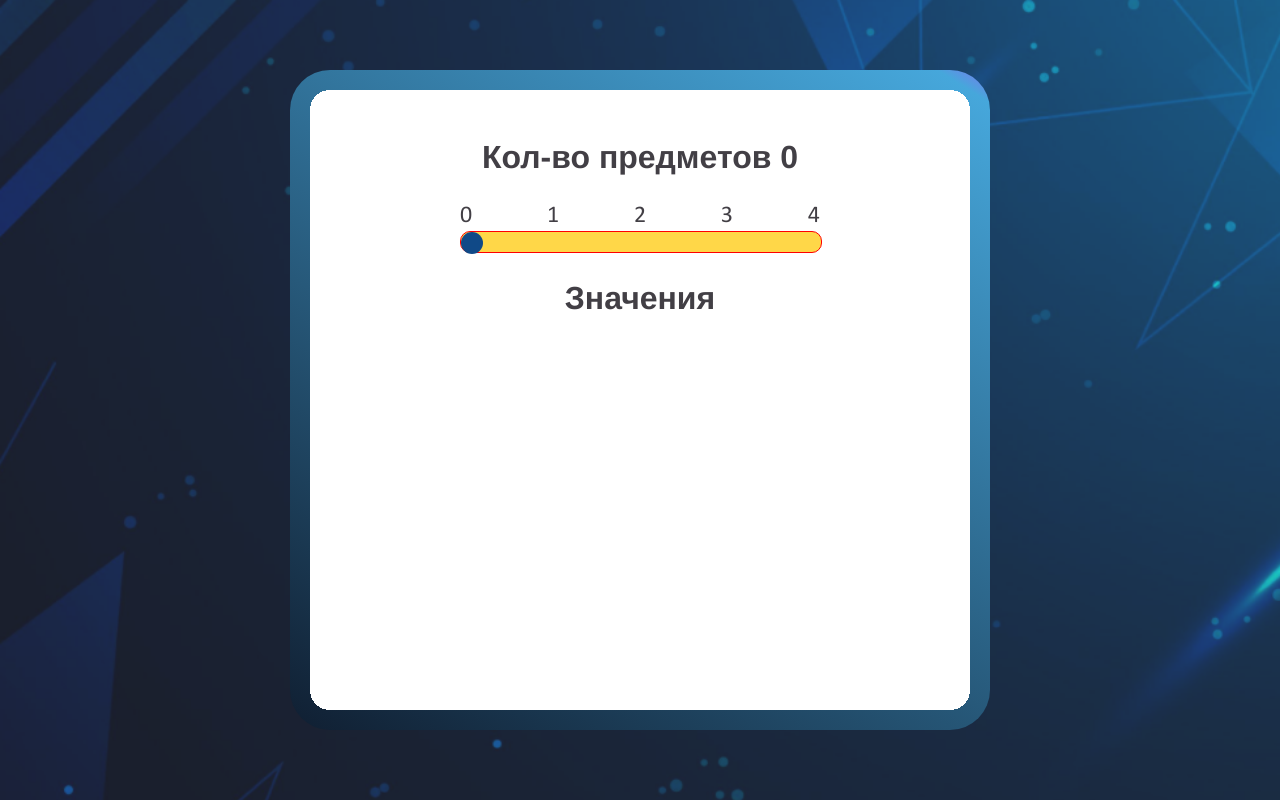
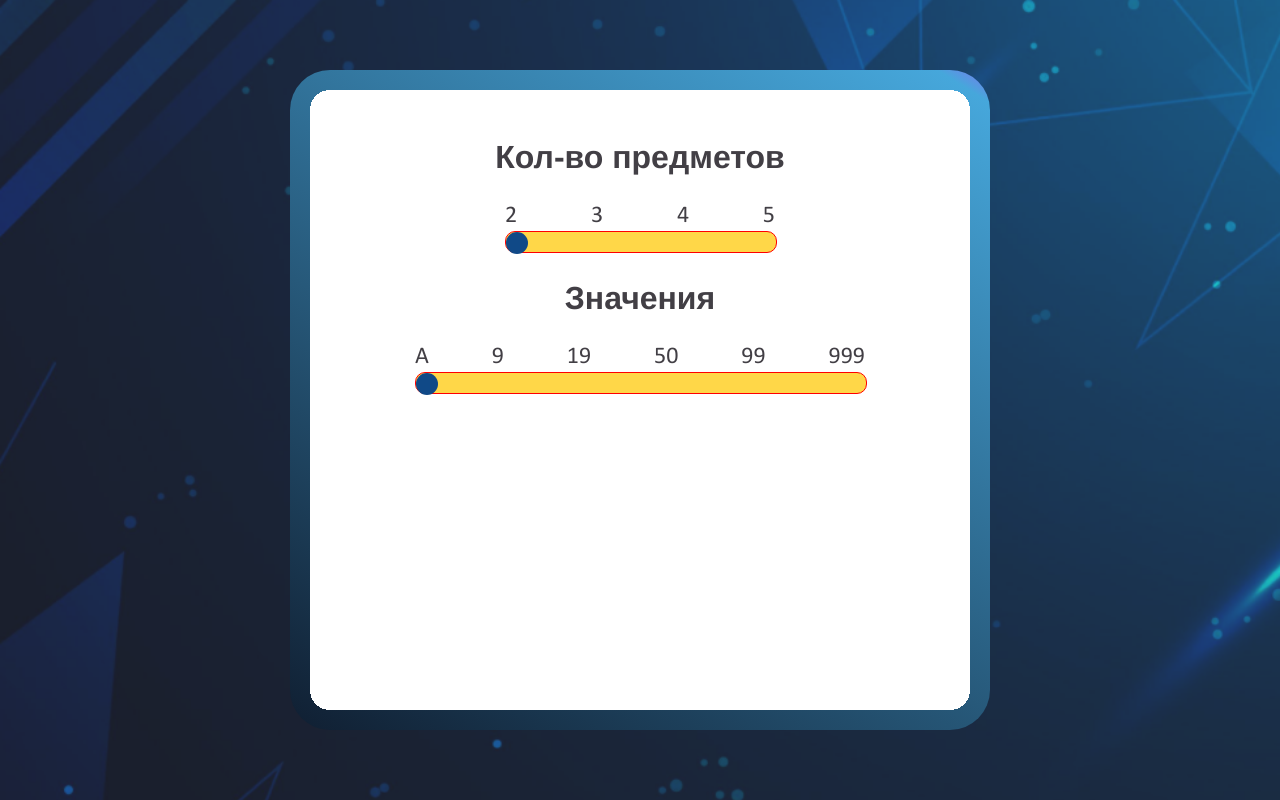
Before and after one commit to Xuchaku/game-react, a React (Create React App) app: page / in a window 1280 px wide. Built offline with nearby package versions, Linux system fonts and the light colour scheme.

Commit message:
need fix handlersRange

```diff
--- a/src/components/Range/Range.tsx
+++ b/src/components/Range/Range.tsx
@@ -1,65 +1,76 @@
-import React, { FC, forwardRef, useEffect } from "react";
+import React, { FC, useEffect } from "react";
+import { INTERVAL_WIDTH, SLIDER_WIDTH } from "../../constants/const";
 import "./Range.scss";
 
 type RangePropsType = {
-  values: (string | number)[];
-  ref1: React.RefObject<HTMLDivElement>;
-  ref2: React.RefObject<HTMLDivElement>;
-  readyCount: boolean;
-  setReadyCount: React.Dispatch<React.SetStateAction<boolean>>;
-  setter: React.Dispatch<React.SetStateAction<number | string>>;
+  variants: (string | number)[];
+  sliderRef: React.RefObject<HTMLDivElement>;
+  containerSliderRef: React.RefObject<HTMLDivElement>;
+  isReadyVariant: boolean;
+  setIsReadyVariant: React.Dispatch<React.SetStateAction<boolean>>;
+  setVariant: React.Dispatch<React.SetStateAction<number | string>>;
+  setRange: React.Dispatch<React.SetStateAction<HTMLDivElement | null>>;
 };
 
 const Range: FC<RangePropsType> = ({
-  values,
-  ref1,
-  ref2,
-  readyCount,
-  setReadyCount,
-  setter,
+  variants,
+  sliderRef,
+  containerSliderRef,
+  isReadyVariant,
+  setIsReadyVariant,
+  setVariant,
+  setRange,
 }) => {
-  const style = { width: (values.length - 1) * 90 };
-  console.log(style);
+  const style = { width: (variants.length - 1) * INTERVAL_WIDTH };
+
   useEffect(() => {
-    if (readyCount) {
-      if (ref1.current) {
-        const x = parseInt(ref1.current.style.left);
+    if (isReadyVariant) {
+      if (sliderRef.current) {
+        const x = parseInt(sliderRef.current.style.left);
+        const position = Math.round(x / INTERVAL_WIDTH);
+        let offset = 0;
 
-        const position = Math.round(x / 90);
-        let offset = 0;
-        if (position > 0 && position < values.length - 1) {
-          offset = 11;
-        } else if (position == values.length - 1) {
-          offset = 22;
+        if (position > 0 && position < variants.length - 1) {
+          offset = SLIDER_WIDTH / 2;
+        } else if (position == variants.length - 1) {
+          offset = SLIDER_WIDTH;
         }
-        ref1.current.style.left = `${position * 90 - offset}px`;
-        setter(values[position]);
-        setReadyCount(false);
+
+        sliderRef.current.style.left = `${
+          position * INTERVAL_WIDTH - offset
+        }px`;
+        setVariant(variants[position]);
+        setIsReadyVariant(false);
       }
     }
-  }, [readyCount]);
+  }, [isReadyVariant]);
+
   useEffect(() => {
-    console.log("her");
-    if (ref2 && ref2.current) {
-      const { x } = ref2.current?.getBoundingClientRect();
-      ref2.current?.setAttribute("leftEdge", `${x}`);
+    if (containerSliderRef && containerSliderRef.current) {
+      const { x } = containerSliderRef.current?.getBoundingClientRect();
+      containerSliderRef.current?.setAttribute("leftEdge", `${x}`);
     }
   }, []);
 
   function mouseDownHandler() {
-    if (ref1 && ref1.current) ref1.current.setAttribute("start", "true");
+    sliderRef.current?.setAttribute("start", "true");
+    setRange(sliderRef.current);
   }
 
   console.log("render");
   return (
     <div style={style} className="Range-wrapper">
       <div className="values">
-        {values.map((value) => {
-          return <span>{value}</span>;
+        {variants.map((variant) => {
+          return <span>{variant}</span>;
         })}
       </div>
-      <div ref={ref2} className="Range">
-        <div ref={ref1} className="slider" onMouseDown={mouseDownHandler}></div>
+      <div ref={containerSliderRef} className="Range">
+        <div
+          ref={sliderRef}
+          className="slider"
+          onMouseDown={mouseDownHandler}
+        ></div>
       </div>
     </div>
   );
--- a/src/components/Settings/Settings.tsx
+++ b/src/components/Settings/Settings.tsx
@@ -1,59 +1,78 @@
-import React, { useEffect, useRef, useState, createRef, useMemo } from "react";
+import React, { useEffect, useRef, useState } from "react";
+import { VARIANTS_FIRST, VARIANTS_SECOND } from "../../constants/const";
+import {
+  mouseMoveHandler,
+  mouseUpHandler,
+} from "../../handlers/SettingsHandlers";
 import "./Settings.scss";
 import Range from "./../Range/Range";
 
 const Settings = () => {
   const [countItem, setCountItem] = useState<string | number>(0);
-  const [firsetOption, setFirstOption] = useState([0, 1, 2, 3, 4]);
-  const [readyCount, setReadyCount] = useState(false);
+  const [isReadyVariant, setIsReadyVariant] = useState(false);
   const sliderRef = useRef<HTMLDivElement>(null);
   const containerSliderRef = useRef<HTMLDivElement>(null);
 
-  function mouseMoveHandler(e: MouseEvent) {
-    if (
-      sliderRef.current?.getAttribute("start") &&
-      containerSliderRef.current?.getAttribute("leftEdge")
-    ) {
-      const leftEdge = Number(
-        containerSliderRef.current?.getAttribute("leftEdge")
-      );
-      if (
-        sliderRef &&
-        sliderRef.current &&
-        e.clientX >= leftEdge &&
-        e.clientX <= leftEdge + (firsetOption.length - 1) * 90 - 11
-      ) {
-        sliderRef.current.style.left = `${e.clientX - leftEdge - 11}px`;
-      }
-    }
-  }
+  const num = 12;
 
-  function mouseUpHandler() {
-    sliderRef.current?.removeAttribute("start");
-    setReadyCount(true);
-  }
+  const [countItemSecond, setCountItemSecond] = useState<string | number>(0);
+
+  const sliderRefSecond = useRef<HTMLDivElement>(null);
+  const containerSliderRefSecond = useRef<HTMLDivElement>(null);
+  const [isReadyVariantSecond, setIsReadyVariantSecond] = useState(false);
+  const chosenRange = useRef<HTMLDivElement | null>(null);
+  const [range, setRange] = useState<HTMLDivElement | null>(null);
 
   useEffect(() => {
-    document.addEventListener("mousemove", mouseMoveHandler);
-    document.addEventListener("mouseup", mouseUpHandler);
+    if (range) {
+      chosenRange.current = range;
+    }
+  }, [range]);
+  useEffect(() => {
+    const mouseMoveHandlerBinded = mouseMoveHandler.bind(null, {
+      chosenRange,
+      sliderRef,
+      containerSliderRef,
+      sliderRefSecond,
+      containerSliderRefSecond,
+    });
+    const mouseUpHandlerBinded = mouseUpHandler.bind(null, {
+      chosenRange,
+      sliderRef,
+      setIsReadyVariant,
+      sliderRefSecond,
+      setIsReadyVariantSecond,
+    });
+    document.addEventListener("mousemove", mouseMoveHandlerBinded);
+    document.addEventListener("mouseup", mouseUpHandlerBinded);
     return () => {
-      document.removeEventListener("mousemove", mouseMoveHandler);
-      document.addEventListener("mouseup", mouseUpHandler);
+      document.removeEventListener("mousemove", mouseMoveHandlerBinded);
+      document.removeEventListener("mouseup", mouseUpHandlerBinded);
     };
   }, []);
 
   return (
     <div className="Settings">
-      <h2>Кол-во предметов {countItem}</h2>
+      <h2>Кол-во предметов</h2>
       <Range
-        values={firsetOption}
-        setter={setCountItem}
-        ref1={sliderRef}
-        ref2={containerSliderRef}
-        readyCount={readyCount}
-        setReadyCount={setReadyCount}
+        variants={VARIANTS_FIRST}
+        setVariant={setCountItem}
+        sliderRef={sliderRef}
+        containerSliderRef={containerSliderRef}
+        isReadyVariant={isReadyVariant}
+        setIsReadyVariant={setIsReadyVariant}
+        setRange={setRange}
       ></Range>
       <h2>Значения</h2>
+      <Range
+        variants={VARIANTS_SECOND}
+        setVariant={setCountItemSecond}
+        sliderRef={sliderRefSecond}
+        containerSliderRef={containerSliderRefSecond}
+        isReadyVariant={isReadyVariantSecond}
+        setIsReadyVariant={setIsReadyVariantSecond}
+        setRange={setRange}
+      ></Range>
       <div className="sort"></div>
     </div>
   );
--- /dev/null
+++ b/src/constants/const.tsx
@@ -0,0 +1,4 @@
+export const INTERVAL_WIDTH = 90;
+export const SLIDER_WIDTH = 22;
+export const VARIANTS_FIRST = [2, 3, 4, 5];
+export const VARIANTS_SECOND = ["A", 9, 19, 50, 99, 999];
--- /dev/null
+++ b/src/handlers/SettingsHandlers/index.tsx
@@ -0,0 +1,125 @@
+import {
+  INTERVAL_WIDTH,
+  SLIDER_WIDTH,
+  VARIANTS_FIRST,
+  VARIANTS_SECOND,
+} from "../../constants/const";
+
+type OptionsMoveHandler = {
+  chosenRange: React.MutableRefObject<HTMLDivElement | null>;
+  sliderRef: React.RefObject<HTMLDivElement>;
+  containerSliderRef: React.RefObject<HTMLDivElement>;
+  sliderRefSecond: React.RefObject<HTMLDivElement>;
+  containerSliderRefSecond: React.RefObject<HTMLDivElement>;
+};
+
+export const mouseMoveHandler = function (
+  options: OptionsMoveHandler,
+  e: MouseEvent
+) {
+  const {
+    chosenRange,
+    sliderRef,
+    containerSliderRef,
+    sliderRefSecond,
+    containerSliderRefSecond,
+  } = options;
+  let targetSlider = null;
+  let targetContainer = null;
+  let currentVarinats = null;
+  if (chosenRange.current == sliderRef.current) {
+    targetSlider = sliderRef;
+    targetContainer = containerSliderRef;
+    currentVarinats = VARIANTS_FIRST;
+  } else if (chosenRange.current == sliderRefSecond.current) {
+    targetSlider = sliderRefSecond;
+    targetContainer = containerSliderRefSecond;
+    currentVarinats = VARIANTS_SECOND;
+  } else {
+    throw new Error("No available ref");
+  }
+
+  const isGotAttributes =
+    targetSlider.current?.getAttribute("start") &&
+    targetContainer.current?.getAttribute("leftEdge");
+
+  if (isGotAttributes) {
+    const leftEdge = Number(targetContainer.current?.getAttribute("leftEdge"));
+
+    const isWithinAcceptable =
+      e.clientX >= leftEdge &&
+      e.clientX <=
+        leftEdge +
+          (currentVarinats.length - 1) * INTERVAL_WIDTH -
+          SLIDER_WIDTH / 2;
+
+    if (isWithinAcceptable && targetSlider.current) {
+      targetSlider.current.style.left = `${
+        e.clientX - leftEdge - SLIDER_WIDTH / 2
+      }px`;
+    }
+  }
+
+  /*
+  const isGotAttributes =
+    chosenRange.current?.getAttribute("start") &&
+    containerSliderRef.current?.getAttribute("leftEdge");
+
+  if (isGotAttributes) {
+    const leftEdge = Number(
+      containerSliderRef.current?.getAttribute("leftEdge")
+    );
+
+    const isWithinAcceptable =
+      e.clientX >= leftEdge &&
+      e.clientX <=
+        leftEdge +
+          (VARIANTS_FIRST.length - 1) * INTERVAL_WIDTH -
+          SLIDER_WIDTH / 2;
+
+    if (isWithinAcceptable && sliderRef.current) {
+      sliderRef.current.style.left = `${
+        e.clientX - leftEdge - SLIDER_WIDTH / 2
+      }px`;
+    }
+  }*/
+};
+
+type OptionsUpHandler = {
+  chosenRange: React.MutableRefObject<HTMLDivElement | null>;
+  sliderRef: React.RefObject<HTMLDivElement>;
+  setIsReadyVariant: React.Dispatch<React.SetStateAction<boolean>>;
+  sliderRefSecond: React.RefObject<HTMLDivElement>;
+  setIsReadyVariantSecond: React.Dispatch<React.SetStateAction<boolean>>;
+};
+export const mouseUpHandler = function mouseUpHandler(
+  options: OptionsUpHandler,
+  e: MouseEvent
+) {
+  const {
+    chosenRange,
+    sliderRef,
+    setIsReadyVariant,
+    sliderRefSecond,
+    setIsReadyVariantSecond,
+  } = options;
+
+  let targetSlider = null;
+  let readyVariant = null;
+  if (chosenRange.current == sliderRef.current) {
+    targetSlider = sliderRef;
+    readyVariant = setIsReadyVariant;
+  } else if (chosenRange.current == sliderRefSecond.current) {
+    targetSlider = sliderRefSecond;
+    readyVariant = setIsReadyVariantSecond;
+  } else {
+    throw new Error("No available ref");
+  }
+
+  targetSlider.current?.removeAttribute("start");
+  readyVariant(true);
+
+  /*
+  sliderRef.current?.removeAttribute("start");
+  setIsReadyVariant(true);*/
+};
```
